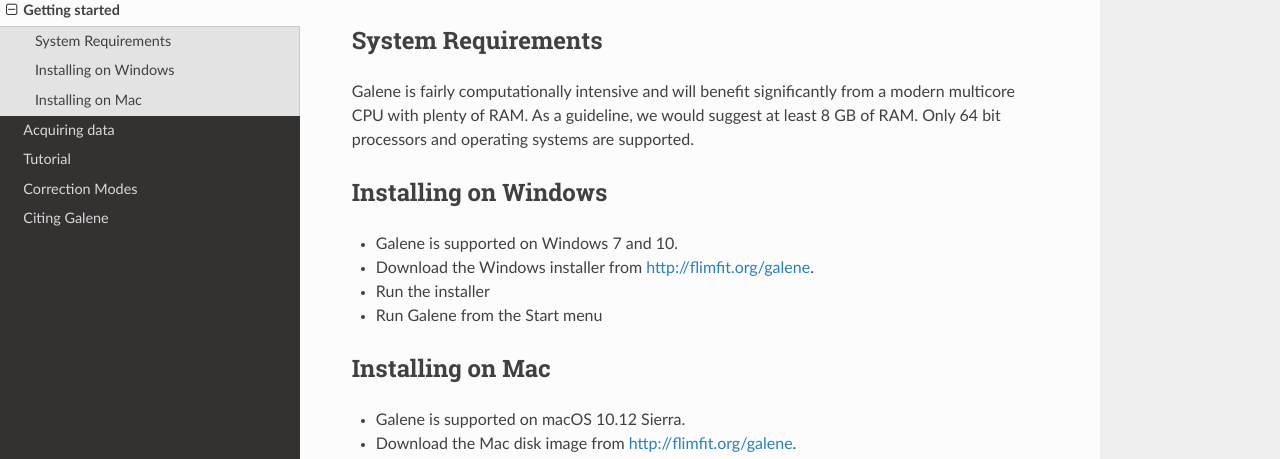
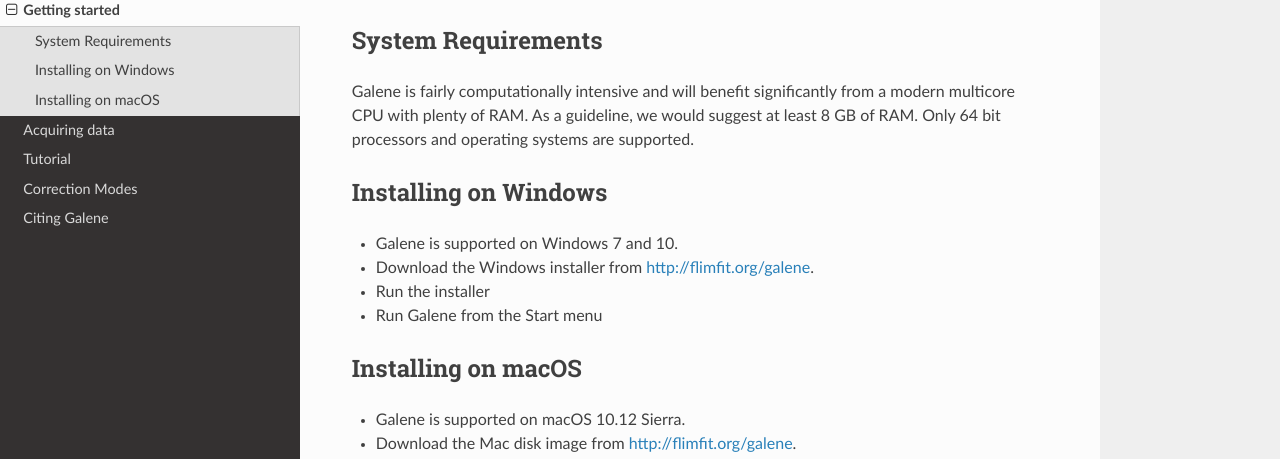
Before and after one commit to seanwarren/galene-documentation, a Sphinx documentation site: the page built from source/getting-started.rst, in a window 1280 px wide. Shown: the part 136-595 px from the top of the page. Built offline with Sphinx 7.4.7 and the Read the Docs theme 2.0.0, drawn with Linux system fonts in a browser that asks for light colours.

Commit message:
Fix spelling mistakes

```diff
--- a/source/getting-started.rst
+++ b/source/getting-started.rst
@@ -13,7 +13,7 @@
 - Run the installer
 - Run Galene from the Start menu
 
-Installing on Mac
+Installing on macOS
 -----------------------
 - Galene is supported on macOS 10.12 Sierra.
 - Download the Mac disk image from `<http://flimfit.org/galene>`_.
--- a/source/tutorial.rst
+++ b/source/tutorial.rst
@@ -21,7 +21,7 @@
 ^^^^^^^^^^^^^^^^^^^^^^^^
 - Select the ``Warp`` motion compensation ① approach using the drop down menu on the right
 .. tip:: The ``Warp`` motion compensation mode takes the microscope scan pattern into account
-         and in most is the best option.
+         and in most cases is the best option.
          For more about the correction modes and
          the options available ② see :doc:`correction-modes`
 
```
